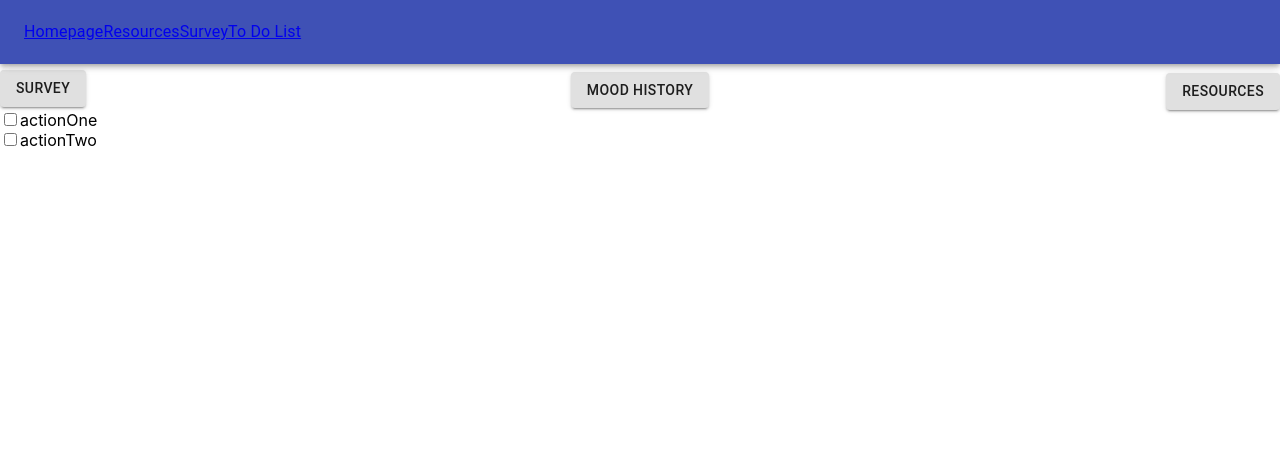
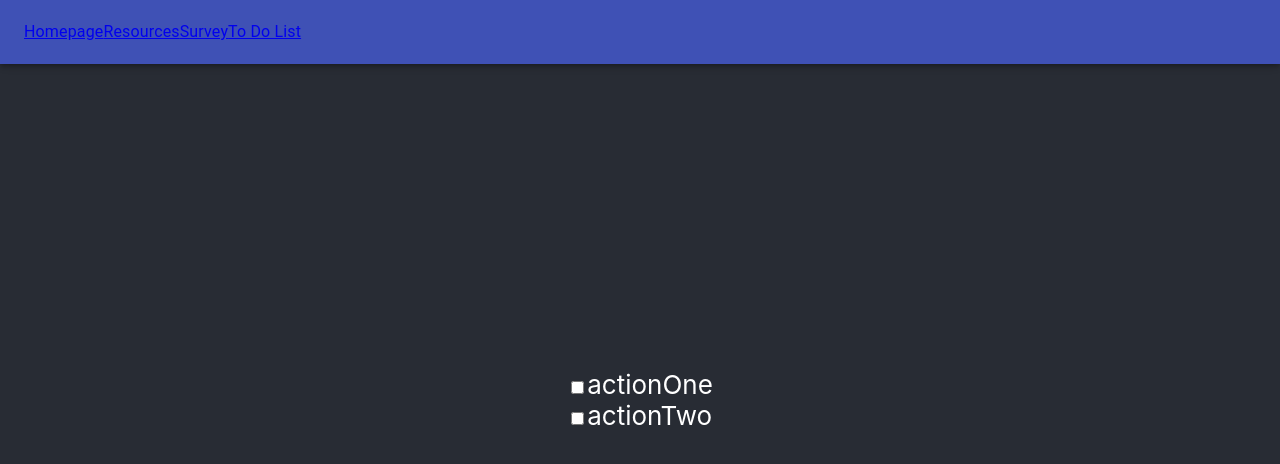
Before and after one commit to crawford134/HTCHackathon-Project, a React (Create React App) app in the folder hackathonproject/: page /page4 in a window 1280 px wide. Shown: the top 464 px of the page. Built offline with nearby package versions, Linux system fonts and the light colour scheme.

Commit message:
fixed page 4 styling

```diff
--- a/hackathonproject/src/Pages/Page4.jsx
+++ b/hackathonproject/src/Pages/Page4.jsx
@@ -26,16 +26,7 @@ function Page4() {
   const classes = useStyles();
 
   return (
-    <header className="toDo-header">
-      <div className={classes.btnLeft}>
-        <Button variant="contained">Survey</Button>
-      </div>
-      <div className={classes.btnMid}>
-        <Button variant="contained">Mood History</Button>
-      </div>
-      <div className={classes.btnRight}>
-        <Button variant="contained">Resources</Button>
-      </div>
+    <header className="App-header">
       <ToDoComp />
     </header>
   );
```
